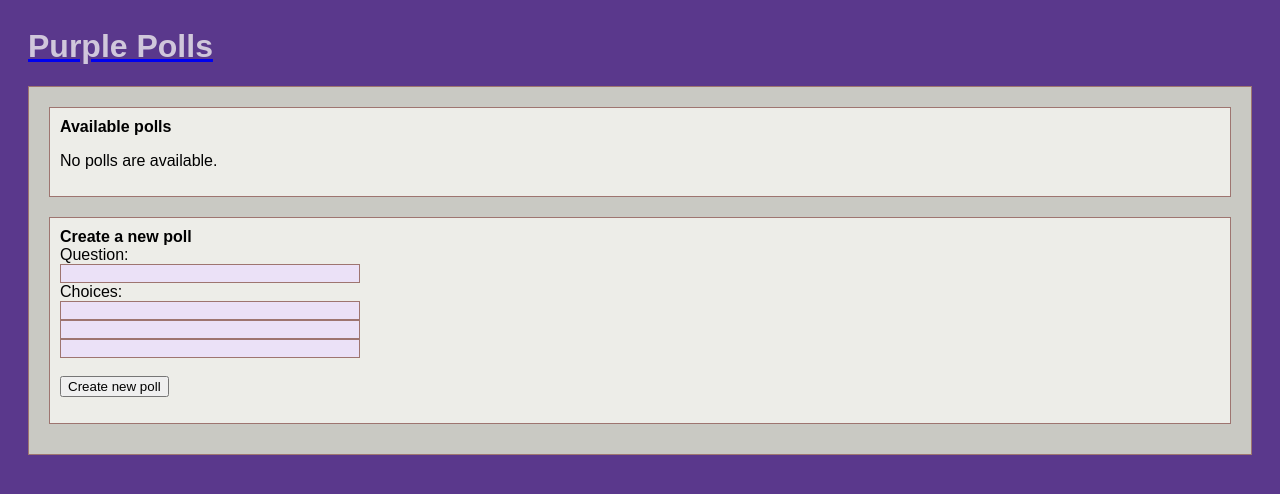
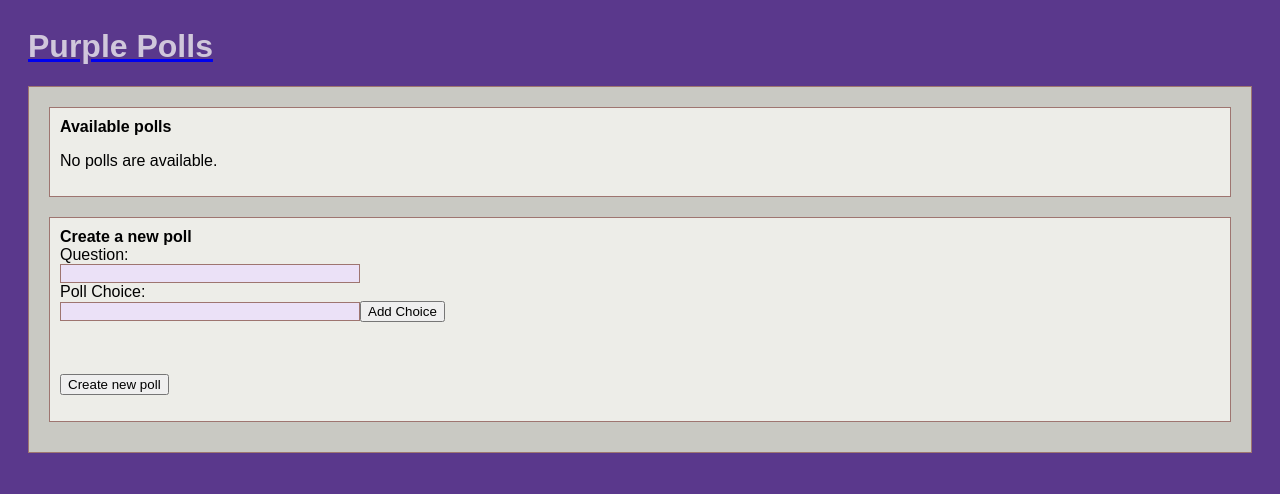
Before and after one commit to sayedmohamed/PurplePolls, a Django app: page /polls/ in a window 1280 px wide. Shown: the top 494 px of the page. Run offline with Django 3.2, Linux system fonts and the light colour scheme; data that the repository does not hold is empty; some libraries are stand-ins or nearby versions.

Commit message:
Better UI for adding choices

```diff
--- a/templates/polls/index.html
+++ b/templates/polls/index.html
@@ -10,18 +10,17 @@
     <form method="post">
     {% csrf_token %}
         <div>Question:</div><input type="text" name="question" />
-        <div>Choices:</div>
-            {% for i in 3|get_range %}
-                <div><input type="text" name="choice{{ i }}"></div>
-            {% endfor %}
-        <br><input type="submit" value="Create new poll" id="new" />
+        <div>Poll Choice:</div><input type="text" name="choice"><button id="add_choice">Add Choice</button>
+        <ul id="choices_list"></ul>
+        <br><br><input type="submit" value="Create new poll" id="new" />
     </form>
 </div>
 
 <script type="text/javascript">
     $(document).ready(function() {
-        // Register the click action
+        // Register the click actions
         $('#new').click(create_poll);
+        $('#add_choice').click(add_choice);
 
         // Disable form submission until something changes
         $('input[type="text"]').keyup(function() {
@@ -31,17 +30,20 @@
         });
     });
 
+    // TODO: Eliminate the use of global variable
+    choices = [];
+
     // Async HTTP request to create a new poll on the server
     create_poll = function (e) {
         e.preventDefault()
         $('input[type="submit"]').attr('disabled','disabled');
 
-        var question = $("form input[name='question']:text").val();
-        var choices = [];
-        for (var i=0; i<3; i++) {
-            choices.push($("form input[name='choice" + i.toString() + "']:text").val());
+        // Make sure to add the new choice in case the user didn't click add
+        if ($("form input[name='choice']:text").val().trim().length > 0) {
+            add_choice(e);
         }
 
+        var question = $("form input[name='question']:text").val();
         if (question != "") {
             var data = { question: question, choices: choices.toString() };
             var args = { type: "POST", url: "/polls/new", data: data, complete: new_poll_complete };
@@ -49,15 +51,30 @@
         }
     };
 
+    add_choice = function(e) {
+        e.preventDefault();
+        var new_choice = $("form input[name='choice']:text").val();
+        $("form input[name='choice']:text").val('');
+        $("#choices_list").append("<li>" + new_choice + "</li>");
+        choices.push(new_choice);
+    };
+
     // Callback from the Ajax query - display results / error msg
     var new_poll_complete = function(res, status) {
         if (status === "success") {
             $(".poll_list_outer").html(res.responseText)
             $("#new").disabled=true;
+            cleanup();
         }
         else {
             $(".message").html(res.responseText)
         }
+    }
+
+    cleanup = function() {
+        $("#choices_list").text('');
+        $("form input[name='choice']:text").val('');
+        $("form input[name='question']:text").val('');
     }
 
     // Used in order to keep django's CSRF protection
```
